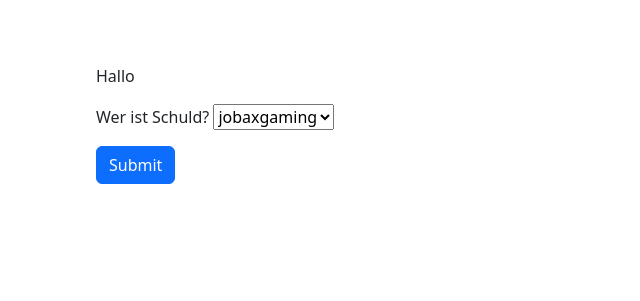
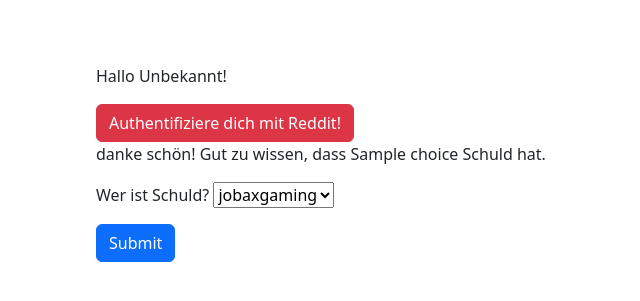
Before and after one commit to bonzei123/zensusDE, a Flask app: template templates/main.html in a window 1280 px wide. Shown: the top 301 px of the page, without its empty margins (34-674 px from the left). Run offline with Flask 2, Linux system fonts and the light colour scheme; tables that the repository leaves empty hold one stand-in row (values such as "Sample post"); the template is opened without the code that fills it: values that come from a table or form of the project are taken from there, most other values are stand-ins (such as "Sample title", 1, 10 or a date in 2020).

Commit message:
changing layout and fixing output

```diff
--- a/app.py
+++ b/app.py
@@ -81,16 +81,12 @@
         user_agent = request.headers.get('User-Agent')
         user_ip = request.remote_addr
         h = hashing.hash_value(user_agent, salt=user_ip)
-        form = ZensusForm()
-        if form.validate_on_submit():
-            return '<p>danke schön! Gut zu wissen, dass %s Schuld hat</p>' % form.schuld.data
         # Note: In most cases, you'll want to store the access token, in, say,
         # a session for use in other parts of your web app.
         return render_template('main.html', user=get_userdata(access_token)['name'], form=form)
     if form.validate_on_submit():
-        return '<p>danke schön! Gut zu wissen, dass %s Schuld hat</p>' % form.schuld.choices[int(form.schuld.data)][1]
-    text = '<a href="%s">Authenticate with reddit</a>'
-    return text % make_authorization_url()
+        return render_template('main.html', choice=form.schuld.choices[int(form.schuld.data)][1])
+    return render_template('main.html', link=make_authorization_url())
 
 
 def get_token(code):
--- a/templates/main.html
+++ b/templates/main.html
@@ -2,7 +2,18 @@
 {% block content %}
     <div class="card-body p-5 bg-white rounded">
         <div class="table-responsive overflow-visible">
+            {% if user is defined %}
                 <p>Hallo {{ user }}</p>
+            {% else %}
+                <p>Hallo Unbekannt!</p>
+                {% if link is defined %}
+                    <a href="{{ link }}" class="btn btn-danger">Authentifiziere dich mit Reddit!</a>
+                {% endif %}
+            {% endif %}
+            {% if choice is defined %}
+                <p>danke schön! Gut zu wissen, dass {{ choice }} Schuld hat.</p>
+            {% endif %}
+            {% if form is defined %}
                 <form class="form" method="POST" action="/">
                     {{ form.csrf_token }}
                     <p>
@@ -13,6 +24,7 @@
                         <input type="submit" class="btn btn-primary">
                     </p>
                 </form>
+            {% endif %}
         </div>
     </div>
 {% endblock content %}
```
Lines whose indentation alone changed are shown as unchanged.
